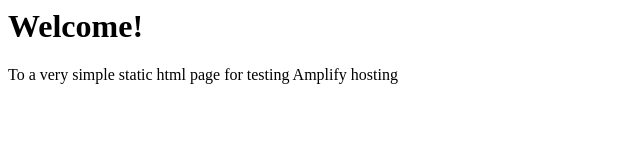
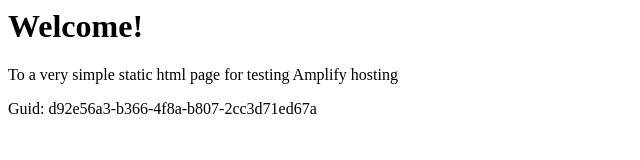
Before and after one commit to aws-aemilia-icn/Github-PR-Commit-Integration-Test-DoNotTouch-Gith-P5X5MO5I-v1-prod-ap-northeast-2, a website: page src/index.html in a window 1280 px wide. Shown: the whole page, without its empty margins (0-640 px from the left). Drawn offline with Linux system fonts and the light colour scheme.

Commit message:
commit from integ tests

```diff
--- a/src/index.html
+++ b/src/index.html
@@ -1,3 +1,5 @@
+
+
 <html lang="en">
 
 <head>
@@ -10,6 +12,6 @@
 <body>
     <h1>Welcome!</h1>
     <p>To a very simple static html page for testing Amplify hosting</p>
-</body>
+    <p>Guid: d92e56a3-b366-4f8a-b807-2cc3d71ed67a</p></body>
 
 </html>
```
